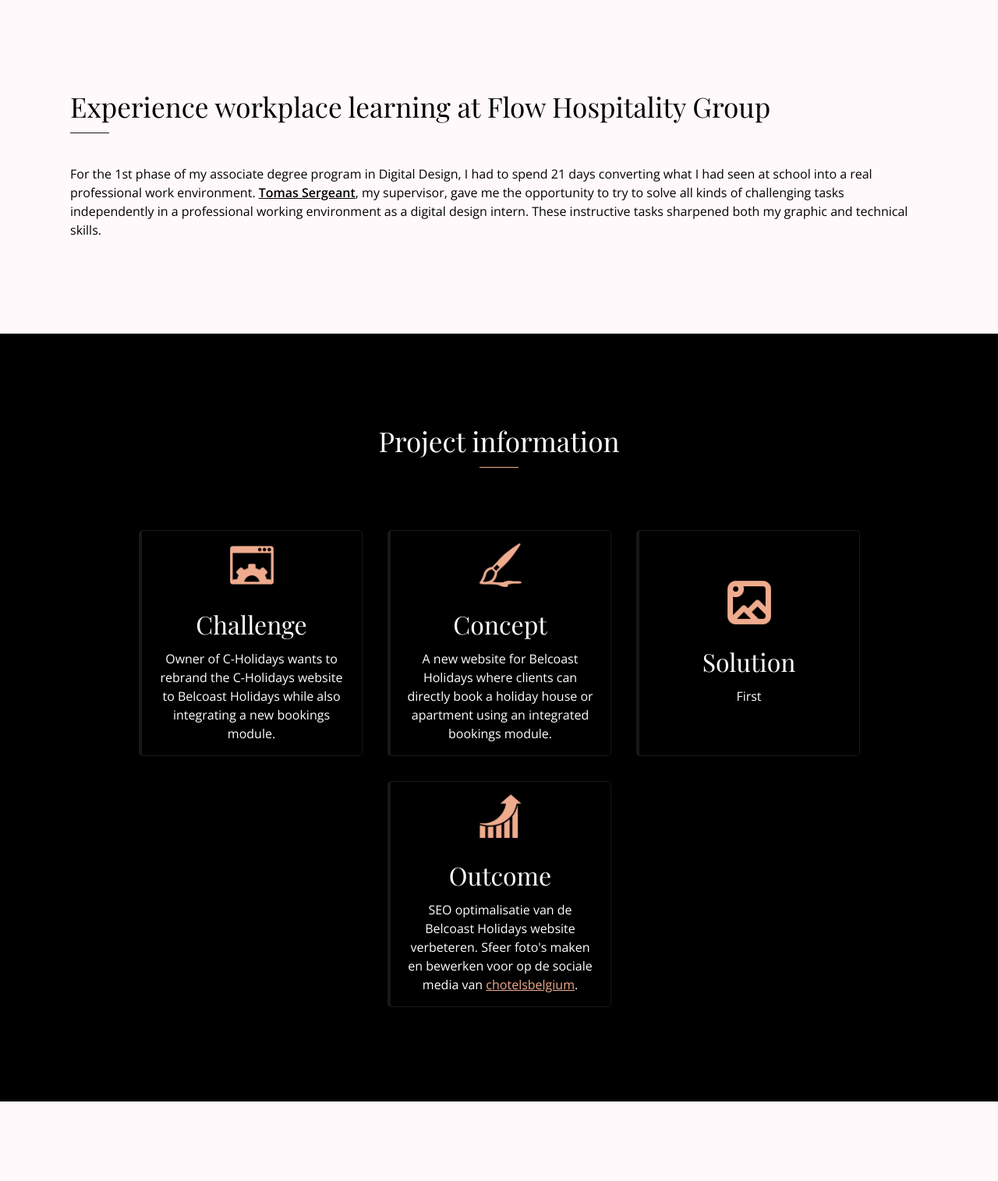
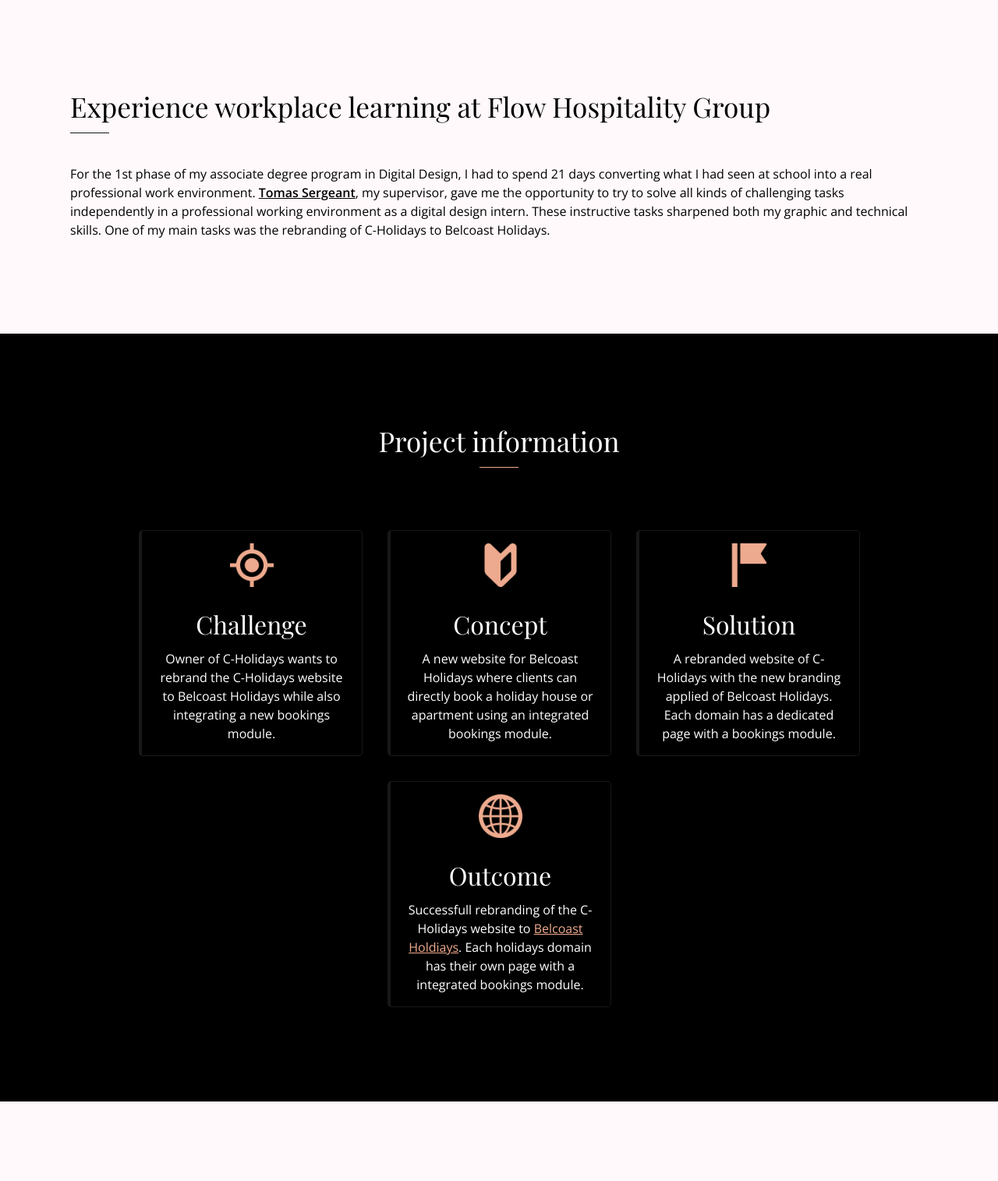
Before and after one commit to kevinmlk/portfolio-website-27-jul-2022, a PHP site: page /case/belcoast.php in a window 1280 px wide. Shown: the part 801-2316 px from the top of the page at 78% size. Run offline with PHP 8.4, Linux system fonts and the light colour scheme; some libraries are stand-ins or nearby versions; some web fonts are replaced.

Commit message:
Modified project info section and design section, added some new images

```diff
--- a/assets/css/screen.css
+++ b/assets/css/screen.css
@@ -202,9 +202,10 @@
     margin-top: 6rem;
 }
 
-.media-content-small {
+.media-content-small, .media-content-large {
     display: flex;
     justify-content: space-evenly;
+    align-items: center;
 }
 
 .media-content-text {
--- a/case/belcoast.php
+++ b/case/belcoast.php
@@ -99,6 +99,7 @@
                         <p>
                             For the 1st phase of my associate degree program in Digital Design, I had to spend 21 days converting what I had seen at school into a real professional work environment.
                             <a href="https://www.linkedin.com/in/tomassergeant/" target="_blank">Tomas Sergeant</a>, my supervisor, gave me the opportunity to try to solve all kinds of challenging tasks independently in a professional working environment as a digital design intern. These instructive tasks sharpened both my graphic and technical skills.
+                            One of my main tasks was the rebranding of C-Holidays to Belcoast Holidays.
                         </p>
                     </div>
                 </div>
@@ -110,31 +111,31 @@
                     <div class="line coral"></div>
                     <div id="services-container" class="reveal fade-bottom">
                         <div class="service">
-                            <img src="./../assets/media/icons/website-coral.png" alt="website icon" loading="lazy">
+                            <img src="./../assets/media/icons/challenge-coral.png" alt="website icon" loading="lazy">
                             <h4>Challenge</h4>
                             <p>
                                 Owner of C-Holidays wants to rebrand the C-Holidays website to Belcoast Holidays while also integrating a new bookings module.
                             </p>
                         </div>
                         <div class="service">
-                            <img src="./../assets/media/icons/brush-coral.png" alt="penseel icon" loading="lazy">
+                            <img src="./../assets/media/icons/concept-coral.png" alt="penseel icon" loading="lazy">
                             <h4>Concept</h4>
                             <p>
                                 A new website for Belcoast Holidays where clients can directly book a holiday house or apartment using an integrated bookings module.
                             </p>
                         </div>
                         <div class="service">
-                            <img src="./../assets/media/icons/picture-coral.png" alt="afbeelding icon" loading="lazy">
+                            <img src="./../assets/media/icons/solution-coral.png" alt="afbeelding icon" loading="lazy">
                             <h4>Solution</h4>
                             <p>
-                                First
+                                A rebranded website of C-Holidays with the new branding applied of Belcoast Holidays. Each domain has a dedicated page with a bookings module.
                             </p>
                         </div>
                         <div class="service">
-                            <img src="./../assets/media/icons/seo-coral.png" alt="seo icon" loading="lazy">
+                            <img src="./../assets/media/icons/outcome-coral.png" alt="seo icon" loading="lazy">
                             <h4>Outcome</h4>
                             <p>
-                                SEO optimalisatie van de Belcoast Holidays website verbeteren. Sfeer foto's maken en bewerken voor op de sociale media van <a href="https://www.instagram.com/chotelsbelgium/" target="_blank">chotelsbelgium</a>.
+                                Successfull rebranding of the C-Holidays website to <a href="https://belcoastholidays.be/en/" target="_blank">Belcoast Holdiays</a>. Each holidays domain has their own page with a integrated bookings module.
                             </p>
                         </div>
                     </div>
@@ -171,7 +172,7 @@
                                 The technology stack hasn't changed; the current C-Holidays website was built by modifying a template that was constructed with HTML, CSS, and JavaScript. I proposed updating the Bootstrap version that the website was using, but this would require many modifications and might break certain functionalities. Additionally, we didn't have much time, so we decided to continue working with the current Bootstrap version.
                                 </p>
                             </div>
-                            <img src="../assets/media/case-fhg/screencapture-belcoastholidays-contact.png" class="image-border-right reveal fade-bottom" alt="belcoastholidays.be westbay webpagina" loading="lazy">
+                            <img src="../assets/media/case-fhg/image-discovery.jpg" class="image-border-right reveal fade-bottom" alt="belcoastholidays.be westbay webpagina" loading="lazy">
                         </div>
 
                     </div>
@@ -193,29 +194,31 @@
                             </div>
                         </div>
 
-                        <div class="media-content-small">
-                            <div class="media-content-text">
-                                <h4>Applying the new branding design</h4>
+                        <div class="media-text">
+                            <!-- Media content -->
+                            <div class="media-content reveal fade-bottom">
+                                <h3 class="tag-line">Applying the new branding design</h3>
                                 <p>
-                                    Because the new brand guide was provided, I didn't had to redesign the entire brand my self. It was also not necessary to create mockups to visualize how the website would look like, because I could directly apply this on the website self.
-                                    <br><br>
-                                    The sitemap hadn't changed much, I only need to add a few pages for the Zeegalm and West Bay holiday domains. The webpages were new so I had to structre the pages with some available HTML elements from the existing template.
+                                Because the new brand guide was provided, I didn't had to redesign the entire brand my self. It was also not necessary to create mockups to visualize how the website would look like, because I could directly apply this on the website self.
                                 </p>
-                                <a href="work/belcoast" class="underline-hover-black">Meer info</a>
+                                <p>
+                                The sitemap hadn't changed much, I only need to add a few pages for the Zeegalm and West Bay holiday domains. The webpages were new so I had to structre the pages with some available HTML elements from the existing template.
+                                </p>
                             </div>
-                            <img src="./../assets/media/resume.jpg" class="reveal fade-bottom" alt="Working on laptop" loading="lazy">
+                            <img src="./../assets/media/case-fhg/image-design-1.jpg" class="reveal fade-bottom" alt="belcoastholidays.be westbay webpagina" loading="lazy">
                         </div>
 
-                        <div class="media-content-small">
-                            <img src="./../assets/media/work.jpg" class="reveal fade-bottom" alt="Working on laptop" loading="lazy">
-                            <div class="media-content-text reveal fade-bottom">
-                                <h4>Prototyping and building the website</h4>
+                        <div class="media-text">
+                        <img src="./../assets/media/case-fhg/image-design-2.jpg" class="reveal fade-bottom" alt="belcoastholidays.be westbay webpagina" loading="lazy">
+                            <!-- Media content -->
+                            <div class="media-content reveal fade-bottom">
+                                <h3 class="tag-line">Prototyping and building the website</h3>
                                 <p>
-                                    By directly applying the new design on the website we could immediately see how the website would look like and function. This made it easy to test and experiment different approaches and adjust the design to the users needs.
-                                    <br><br>
-                                    After a few iterations, we were satisfied with the final design and could now translate the content so that it is available in multiple languages.
+                                By directly applying the new design on the website we could immediately see how the website would look like and function. This made it easy to test and experiment different approaches and adjust the design to the users needs.
                                 </p>
-                                <a href="./case/belcoast.php" class="underline-hover-black">More info</a>
+                                <p>
+                                After a few iterations, we were satisfied with the final design and could now translate the content so that it is available in multiple languages.
+                                </p>
                             </div>
                         </div>
                     </div>
```
Also changed, not shown: assets/media/case-fhg/image-design-1.jpg (added), assets/media/case-fhg/image-design-2.jpg (added), assets/media/case-fhg/image-discovery.jpg (added), assets/media/icons/challenge-coral.png (added), assets/media/icons/concept-coral.png (added), assets/media/icons/outcome-coral.png (added), assets/media/icons/solution-coral.png (added).
